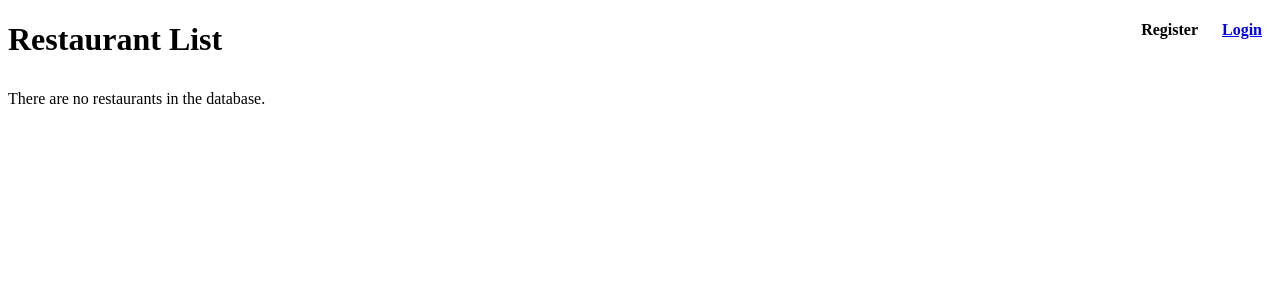
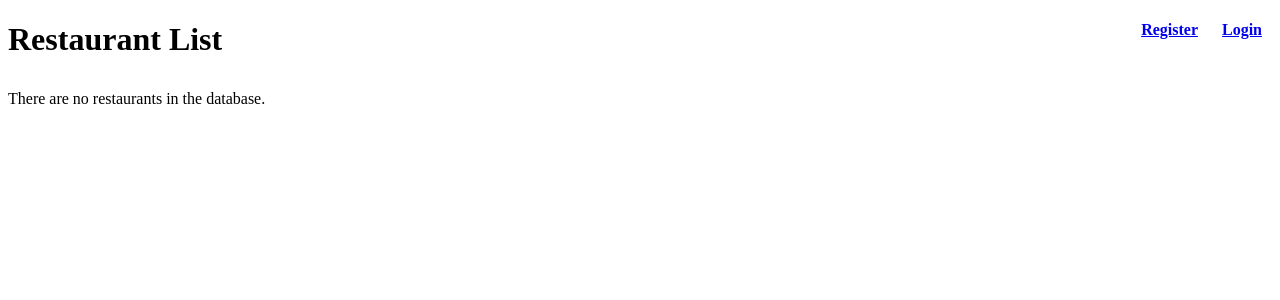
Before and after one commit to arcanemachine/django-menu-maker, a Django app: page /restaurant/ in a window 1280 px wide. Shown: the top 300 px of the page. Run offline with Django 3.2, Linux system fonts and the light colour scheme; data that the repository does not hold is empty.

Commit message:
move auth views into 'users.urls' so that URL lookups can be namespaced using the 'users' app

```diff
--- a/menus_project/settings.py
+++ b/menus_project/settings.py
@@ -124,5 +124,6 @@ STATIC_ROOT = keys.STATIC_ROOT
 
 # Authentication
 
+LOGIN_URL = 'users:login'
 LOGIN_REDIRECT_URL = 'root'
 LOGOUT_REDIRECT_URL = 'root'
--- a/menus_project/urls.py
+++ b/menus_project/urls.py
@@ -25,7 +25,6 @@ urlpatterns = [
     path('admin/', admin.site.urls),
     path('restaurant/', include('restaurants.urls')),
     path('restaurant/<slug:restaurant_slug>/menu/', include('menus.urls')),
-    path('users/', include('django.contrib.auth.urls')),
     path('users/', include('users.urls')),
 ]
 
--- a/templates/base.html
+++ b/templates/base.html
@@ -14,11 +14,11 @@
 
     <nav id="top-nav" style="float: right;">
       {% if not user.is_authenticated %}
-      <span class="top-nav-item">Register</span>
-      <span class="top-nav-item"><a href="{% url 'login' %}">Login</a></span>
+      <span class="top-nav-item"><a href="{% url 'users:register' %}">Register</a></span>
+      <span class="top-nav-item"><a href="{% url 'users:login' %}">Login</a></span>
       {% else %}
       <span class="top-nav-item">{{ user.username }}</span>
-      <span class="top-nav-item"><a href="{% url 'logout' %}">Logout</a></span>
+      <span class="top-nav-item"><a href="{% url 'users:logout' %}">Logout</a></span>
       {% endif %}
     </nav>
 
--- a/users/urls.py
+++ b/users/urls.py
@@ -1,8 +1,11 @@
-from django.urls import path
+from django.urls import path, include
 
 from . import views
 
+app_name = 'users'
+
 urlpatterns = [
+    path('', include('django.contrib.auth.urls')),
     path(
         'register/',
         views.RegisterView.as_view(),
--- a/users/views.py
+++ b/users/views.py
@@ -1,8 +1,9 @@
+from django.conf import settings
 from django.contrib.auth.forms import UserCreationForm
 from django.urls import reverse_lazy
 from django.views.generic import CreateView
 
 class RegisterView(CreateView):
     form_class = UserCreationForm
-    success_url = reverse_lazy('login')
+    success_url = reverse_lazy(settings.LOGIN_URL)
     template_name = 'registration/register.html'
```
